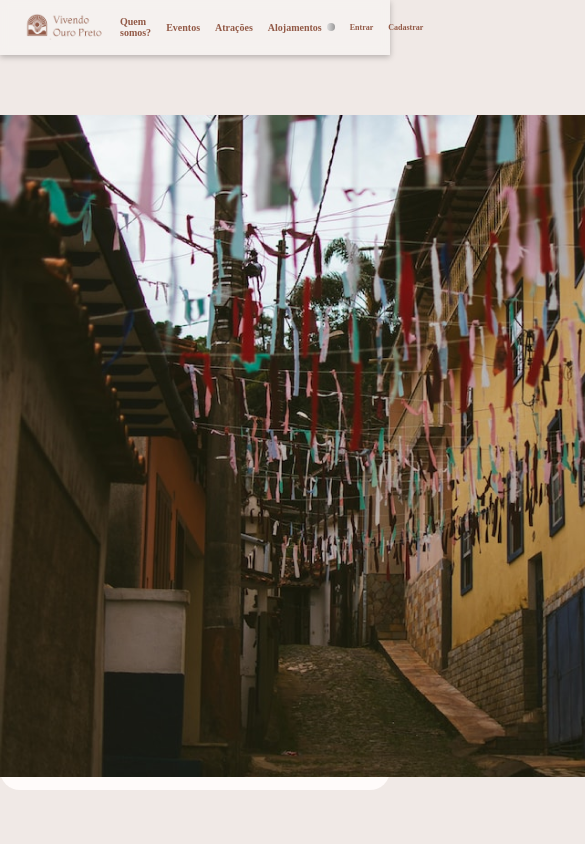
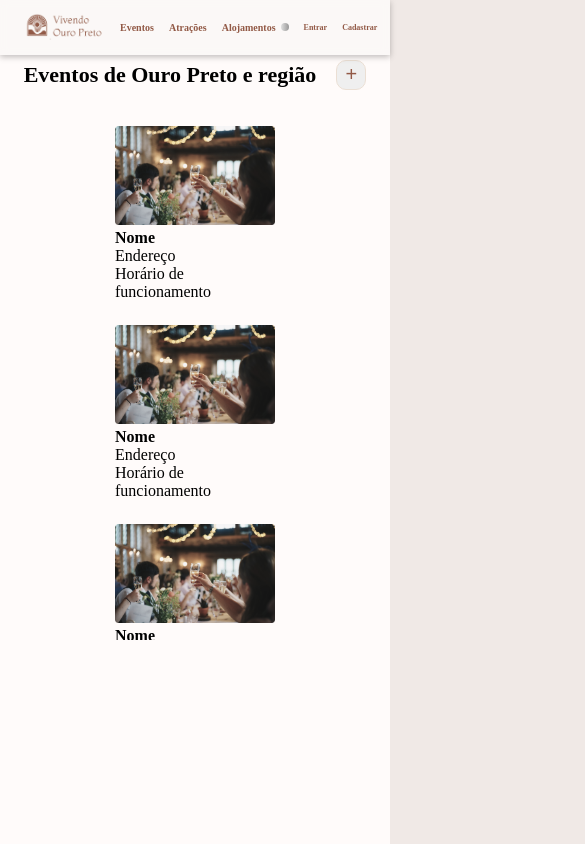
Before and after one commit to Jamajal/Vivendo-Ouro-Preto-Front, a React (Vite) app in the folder front/: page /events in a window 390 px wide. Shown: the top 844 px of the page, 585 px wide, since content can reach past the window. Built offline with nearby package versions, Linux system fonts and the light colour scheme; a web font is replaced by a local one.

Commit message:
Terminando o design e responsividade das páginas secundarias

```diff
--- a/front/src/components/CardsGeneral/StyledCardEvents.jsx
+++ b/front/src/components/CardsGeneral/StyledCardEvents.jsx
@@ -3,12 +3,24 @@ import styled from 'styled-components'
 export const StyledCardEvents = styled.section`
     .card-container {
         width: 210px;
-    height: 210px;
+        height: 100%;
         border-radius: 12px;
         margin: 12px;
 
         > img {
-        max-width: 210px;
+            max-width: 100%;
+        }
+    }
+
+    @media (min-width: 768px) and (max-width: 1150px){
+        .card-container{
+            width: 130px;
+        }
+    }
+
+    @media (max-width: 767px){
+        .card-container{
+            width: 160px;
         }
     }
 `
--- a/front/src/components/Header/index.jsx
+++ b/front/src/components/Header/index.jsx
@@ -32,10 +32,9 @@ export default function Header(){
         <StyledHeader>
             <Link to="/"><img src={logo} alt="Logo"></img></Link>
             <nav>
-                <a href="#">Quem somos?</a>
-                <a href="/events">Eventos</a>
-                <a href="/attractions">Atrações</a>
-                <a href="/accomodations">Alojamentos</a>
+                <Link to="/events">Eventos</Link>
+                <Link to="/attractions">Atrações</Link>
+                <Link to="/accomodations">Alojamentos</Link>
             </nav>
             <div className="login">
                 {<IsLogged />}
--- a/front/src/pages/SecondaryPages/StyledSecondaryPages.jsx
+++ b/front/src/pages/SecondaryPages/StyledSecondaryPages.jsx
@@ -3,24 +3,25 @@ import styled from 'styled-components'
 export const StyledSecondaryPages = styled.section`
     height: 100vh;
 
-display: flex;
-justify-content: center;
-align-items: center;
-
     .page-container {
         margin-bottom: 0;
         width: 100%;
+        height: 100%;
 
         display: flex;
-
         background-color: #FFFBFA;
-    border-radius: 20px;
-
-    transform: translateY(30px);
 
         > .lateral-img {
+            width: 100%;
+            height: 100%;
+            display: flex;
+
+            > img{
+                width: 100%;
                 height: 100%;
             }
+        }
+
 
         > .container-cards {
             padding: 5%;
@@ -28,23 +29,31 @@ align-items: center;
     }
 
     .container-cards {
-    height: 675px;
-    width: 640px;
-    overflow-y: scroll;
+        margin-top: 30px;
+        height: 600px;
+        width: 100%;
+        overflow: auto;
     }
 
     .cards-list {
+        width: 100%;
         margin-top: 24px;
         display: flex;
+        justify-content: center;
         flex-wrap: wrap;
     }
 
     .title {
+        width: 100%;
         display: flex;
         flex-direction: row;
         justify-content: center;
         align-items: center;
         gap: 36px;
+
+        > h2{
+            text-align: center;
+        }
     }
 
     .btn-add {
@@ -64,4 +73,46 @@ align-items: center;
         cursor: pointer;
         transition: all 0.6s ease;
     }
+
+    @media (min-width: 768px) and (max-width: 1150px){
+        .title{
+            gap: 20px;
+
+            > h2{
+                font-size: 22px;
+            }
+
+            .btn-add{
+                width: 30px;
+                height: 30px;
+            }
+        }
+
+        .container-cards {
+            margin-top: 40px;
+        }
+    }
+
+    @media (max-width: 767px){
+        .title{
+            gap: 20px;
+
+            > h2{
+                font-size: 22px;
+            }
+
+            .btn-add{
+                width: 30px;
+                height: 30px;
+            }
+        }
+
+        .page-container > .lateral-img{
+            display: none;
+        }
+
+        .container-cards {
+            margin-top: 40px;
+        }
+    }
 `
--- a/front/src/pages/SecondaryPages/index.jsx
+++ b/front/src/pages/SecondaryPages/index.jsx
@@ -1,6 +1,7 @@
 import { StyledSecondaryPages } from './StyledSecondaryPages'
 import Header from '../../components/Header'
 import CardsGeneral from '../../components/CardsGeneral'
+import { Link } from 'react-router-dom';
 
 export default function SecondaryPages(props){
     return(
@@ -13,7 +14,9 @@ export default function SecondaryPages(props){
                 <div className="container-cards">
                     <div className="title">
                         <h2>{props.title}</h2>
-                        <button className="btn-add">+</button>
+                        <Link to={props.link}>
+                            <button className="btn-add">+</button>
+                        </Link>
                     </div>
 
                     <div className="cards-list">
--- a/front/src/routes/index.jsx
+++ b/front/src/routes/index.jsx
@@ -31,9 +31,30 @@ const RoutesApp = () =>{
                     <Route exact path="sign-accomodation" element={<SignAccomodation />} />
                     <Route exact path="sign-attraction" element={<SignAttraction />} />
                     <Route exact path="sign-event" element={<SignEvent />} />
-                    <Route exact path="accomodations" element={<SecondaryPages title="Acomodações de Ouro Preto e região" img={imgAccomodation}/>} />
-                    <Route exact path="attractions" element={<SecondaryPages title="Atrações de Ouro Preto e região" img={imgAttraction}/>} />
-                    <Route exact path="events" element={<SecondaryPages title="Eventos de Ouro Preto e região" img={imgEvents}/>} />
+                    <Route
+                        exact path="accomodations"
+                        element={<SecondaryPages
+                            title="Acomodações de Ouro Preto e região"
+                            img={imgAccomodation}
+                            link="/sign-accomodation"
+                        />}
+                    />
+                    <Route
+                        exact path="attractions"
+                        element={<SecondaryPages
+                            title="Atrações de Ouro Preto e região"
+                            img={imgAttraction}
+                            link="/sign-attraction"
+                        />}
+                    />
+                    <Route
+                        exact path="events"
+                        element={<SecondaryPages
+                            title="Eventos de Ouro Preto e região"
+                            img={imgEvents}
+                            link="/sign-event"
+                        />}
+                    />
                 </Routes>
             </Fragment>
         </BrowserRouter>
```
Lines whose indentation alone changed are shown as unchanged.
